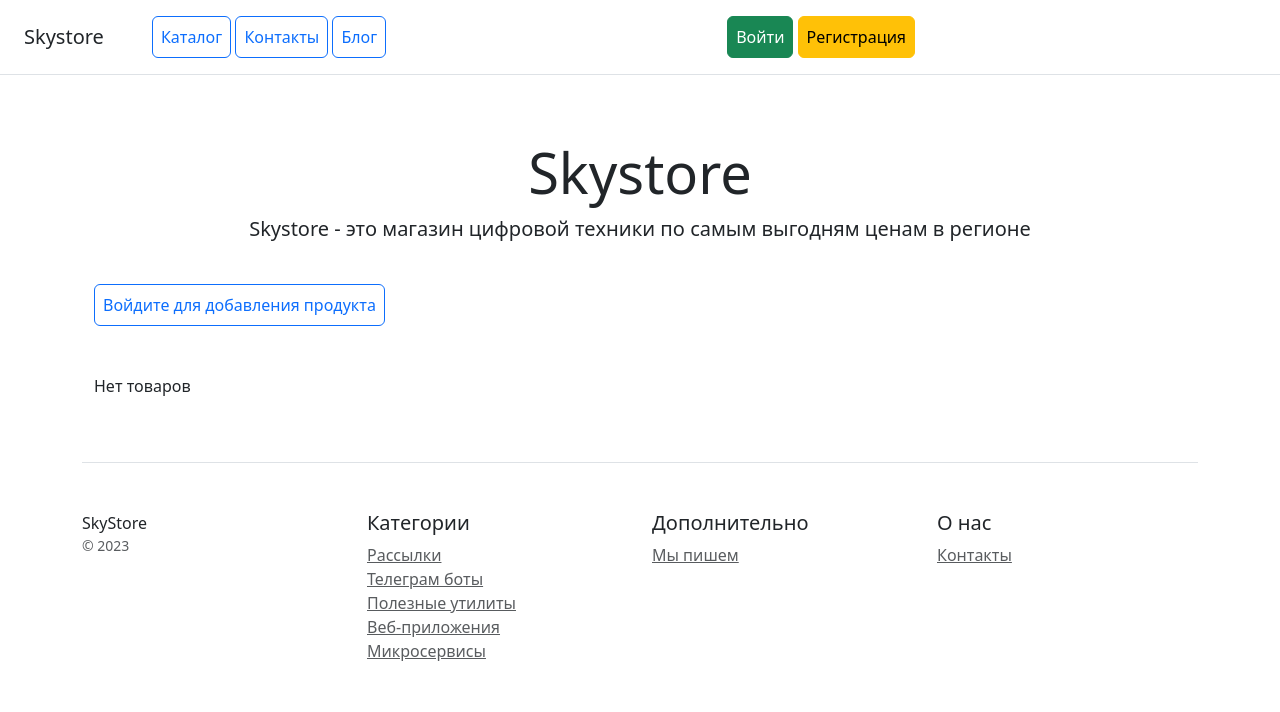
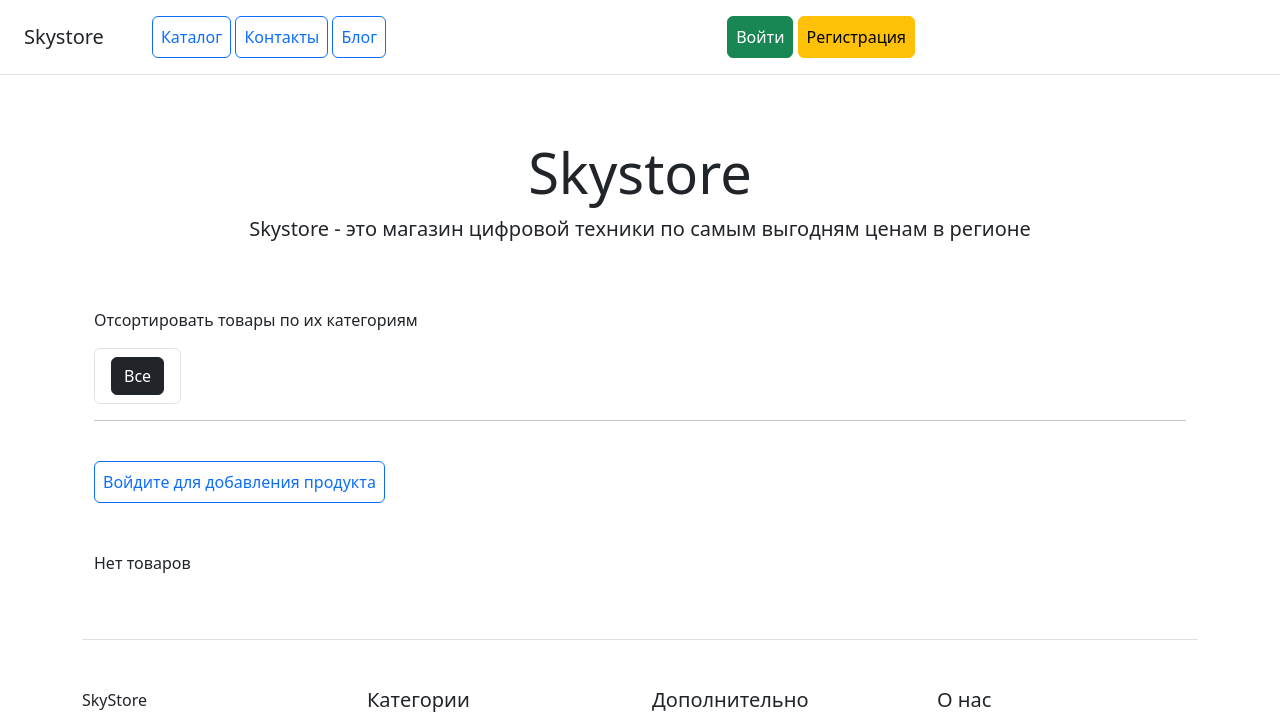
Before and after one commit to Dmitriy-Bychkov/Django.oline_shop, a Django app: page / in a window 1280 px wide. Shown: the top 712 px of the page. Before the commit the page ends 661 px from the top, so only its background shows below. Run offline with Django 4.2, Linux system fonts and the light colour scheme; data comes from the database, SQL or seed files in the repository; parts of the project's set-up code (start-up, migrations or seed data) failed here and were passed over; some libraries are stand-ins or nearby versions.

Commit message:
Add a code for sort products by categories in the main page

```diff
--- a/catalog/templates/catalog/product_list.html
+++ b/catalog/templates/catalog/product_list.html
@@ -1,6 +1,21 @@
 {% extends 'catalog/base.html' %}
 {% block content %}
     {% include 'catalog/includes/inc_index_header.html' %}
+
+    <div>
+        <br>
+        <p>Отсортировать товары по их категориям</p>
+        <ul class="list-group list-group-horizontal">
+            <li class="list-group-item"><a class="btn btn-dark" href="{% url 'catalog:list' %}">Все</a></li>
+            {% for category in categories_list %}
+                <li class="list-group-item"><a class="btn btn-outline-dark"
+                                               href="{% url 'catalog:product_category' category.pk %}">
+                    {{ category.name }}</a></li>
+            {% endfor %}
+        </ul>
+        <hr>
+        <br>
+    </div>
 
     <div class="col-12 mb-5">
         {% if user.is_authenticated %}
```
